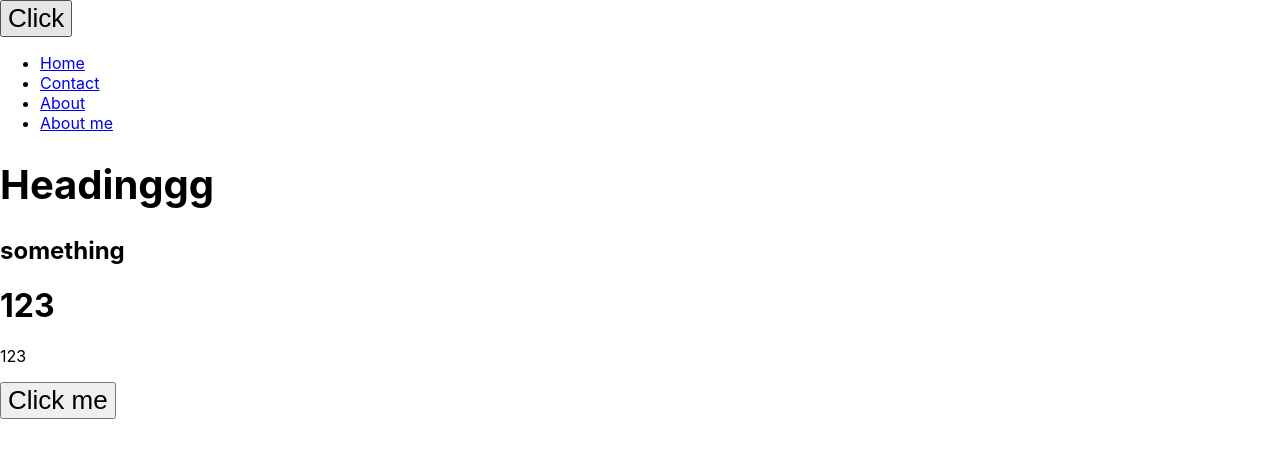
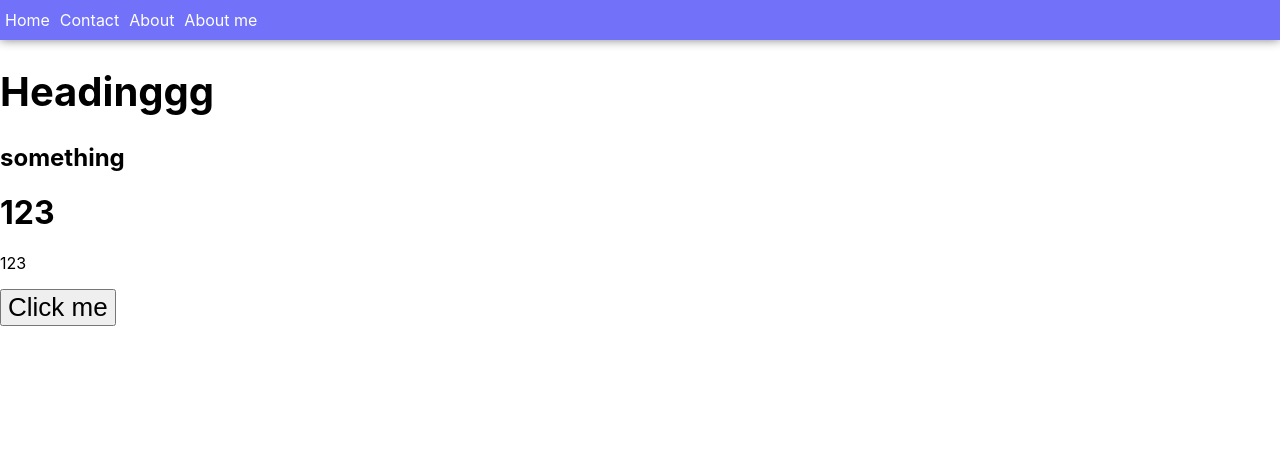
Before and after one commit to acadea/course_react_deep_dive, a React (Vite) app: page / in a window 1280 px wide. Shown: the top 458 px of the page. Built offline with nearby package versions, Linux system fonts and the light colour scheme.

Commit message:
added css in react

```diff
--- a/src/components/Navbar.jsx
+++ b/src/components/Navbar.jsx
@@ -1,8 +1,11 @@
 import React from 'react'
 import { useState } from 'react';
 import { useEffect } from 'react';
+import css from "./Navbar.module.css";
 
 export default function Navbar() {
+
+  console.log(css);
 
   const navItems = [
     {
@@ -55,14 +58,8 @@ export default function Navbar() {
     console.log('counter A is changing')
   }, [counterA]);
 
-  function onClick(){
-    setCounterB(counterB+1);
-  }
-
   return (
-    <nav>
-      <button onClick={onClick}>Click</button>
-
+    <nav className={css.nav}>
       <ul>
         {renderNavItems()}
       </ul>
--- /dev/null
+++ b/src/components/Navbar.module.css
@@ -0,0 +1,20 @@
+/* styles here */
+
+.nav{
+  background-color: rgb(113, 113, 250);
+}
+.nav ul {
+  margin-top: 0;
+  margin-bottom: 0;
+  display: flex;
+  list-style: none;
+  padding: 10px 0;
+  box-shadow: 0 0 10px grey;
+}
+
+.nav ul a {
+  color: white;
+  text-decoration: none;
+  margin-left: 5px;
+  margin-right: 5px;
+}
```
Also changed, not shown: src/App.jsx (+0 -12 lines).
